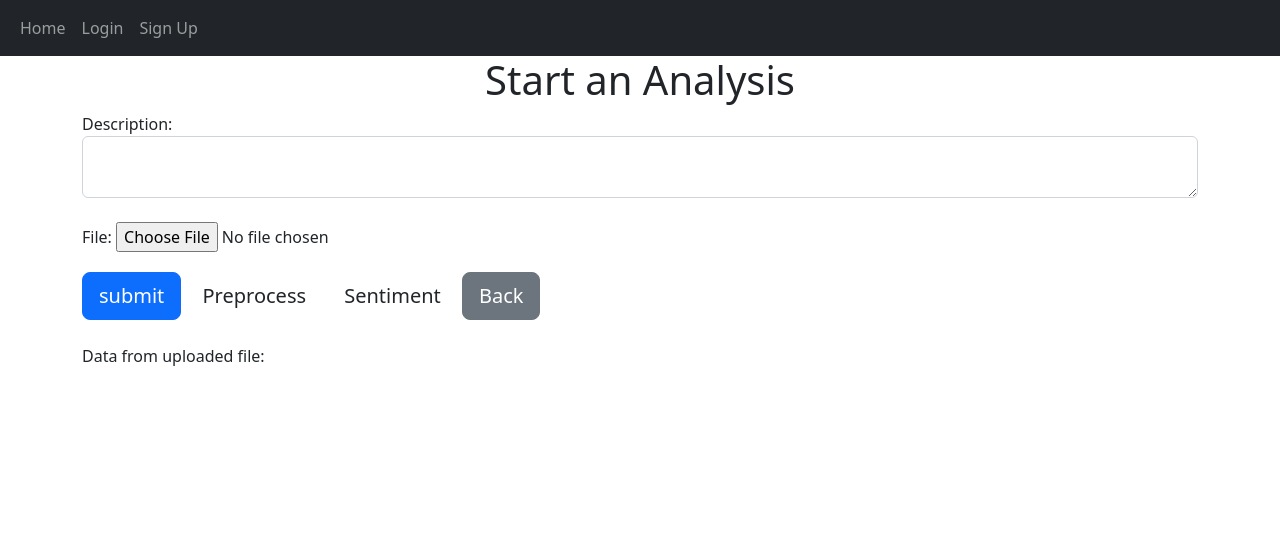
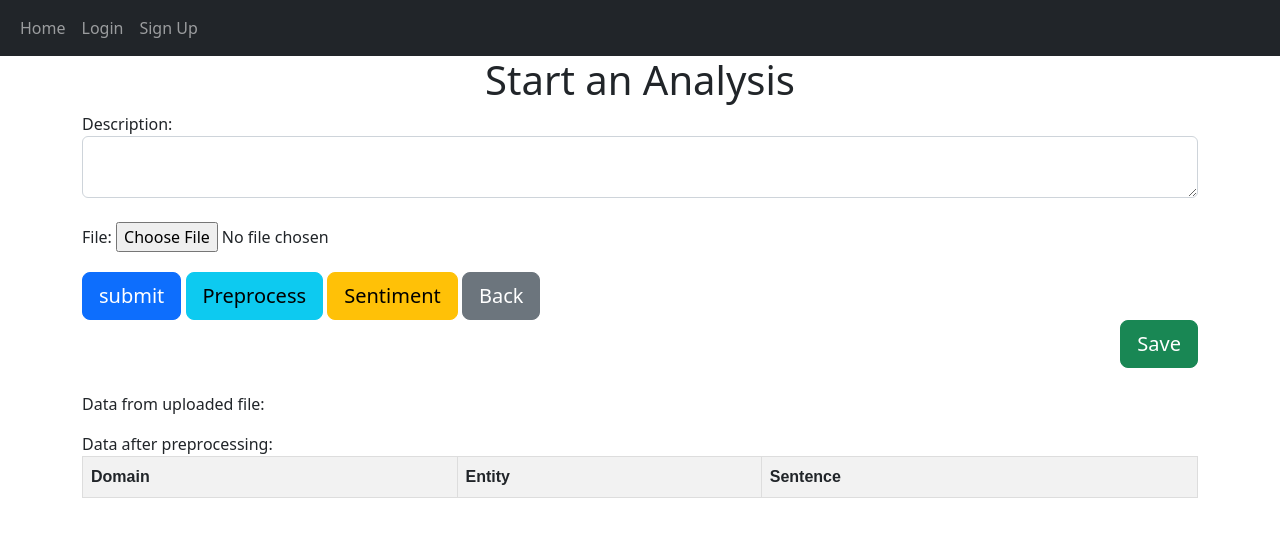
Before and after one commit to dtepp/PLP, a Flask app: page /create-post in a window 1280 px wide. Shown: the top 537 px of the page. Run offline with Flask 2, Linux system fonts and the light colour scheme; lists and menus that the app fills with data are empty; parts of the project's set-up code (start-up, migrations or seed data) failed here and were passed over; some libraries are stand-ins or nearby versions.

Commit message:
implement preprocess function

```diff
--- a/app.py
+++ b/app.py
@@ -13,7 +13,7 @@ def create_app():
     # Create a Flask app instance
     app = Flask(__name__)
     # Set the secret key for the app
-    app.config['SECRET_KEY'] = "perfetch"
+    app.config['SECRET_KEY'] = "perfetchworld"
     # Set the database URI for the app
     app.config['SQLALCHEMY_DATABASE_URI'] = "sqlite:///database.db"
     app.config['SQLALCHEMY_TRACK_MODIFICATIONS'] = False
--- a/application/DataRelated/Dataprepocessing.py
+++ b/application/DataRelated/Dataprepocessing.py
@@ -68,5 +68,5 @@ def getEntity(text):
         categories, keywords = aspectCat(tokens)
         print(sent, categories, keywords)
         data_dict = {"entity": keywords, "domain": categories, "sentence": sent}
-        df = df.append(data_dict, ignore_index=True)
+        df = pd.concat([df,pd.DataFrame([data_dict])], ignore_index=True)
     return  df
--- a/application/views.py
+++ b/application/views.py
@@ -1,13 +1,14 @@
-from flask import Blueprint, render_template, request, flash, redirect, url_for, send_file,jsonify
+from flask import Blueprint, render_template, request, flash, redirect, url_for, send_file,jsonify,session
 from flask_login import login_required, current_user
 from .models import Post, User, Comment, Like, Follower
 import requests
 import io
 import pandas as pd
 from .Database import db
-from .DataRelated.Dataprepocessing import get_all_hyponyms
+from .DataRelated.Dataprepocessing import getEntity
 
 views = Blueprint("views", __name__)
+
 
 
 @views.route("/")
@@ -36,10 +37,12 @@ def create_post():
         text = request.form.get('text')
         # Get uploaded file
         file = request.files.get('file')
-        print(text)
+
         # Check if text is empty
         if  text =="":
             flash("Evaluation description cannot be empty", category="error")
+        elif  file.filename=="":
+            flash("Please select a file to upload.", category="error")
         else:
             # Read file content
             file_content = file.read()
@@ -47,7 +50,7 @@ def create_post():
 
             if file_extension in {'xls', 'xlsx'}:
                 # Read Excel data using pandas
-                df = pd.read_excel(io.BytesIO(file_content))
+                df = pd.read_excel(io.BytesIO(file_content),header=0)
 
             elif file_extension == 'csv':
                 # Read CSV data using pandas
@@ -57,14 +60,14 @@ def create_post():
                 # Iterate through each encoding format and try reading the CSV file
                 for encoding in encoding_formats:
                     try:
-                        df = pd.read_csv(io.BytesIO(file_content), encoding=encoding)
+                        df = pd.read_csv(io.BytesIO(file_content), encoding=encoding, header=0)
                         break
                     except UnicodeDecodeError:
                         continue
             # Convert DataFrame to dictionary
 
             data = df.values.tolist()
-
+            session['data'] = data
             return jsonify(data)
             # # Create new post object with text and current user's ID
             # post = Post(text=text, author=current_user.id)
@@ -197,3 +200,23 @@ def like(post_id):
 
     # Redirect to the home page
     return redirect(url_for('views.home'))
+
+
+
+@views.route("/preprocess", methods=['POST'])
+def preprocess():
+    # Process the uploaded file data and return the processed data
+    # You can update this logic based on your specific preprocessing requirements
+
+    # Example: Process the data by converting all text to uppercase
+    data = session.get('data')
+    result=pd.DataFrame()
+    for item in data:
+
+        text=" ".join(item)
+        processtext= getEntity(text)
+        result=pd.concat([result,processtext],ignore_index=True)
+
+    print(result)
+    # Return the processed data as JSON response
+    return jsonify(result.to_dict(orient='records'))
--- a/requirements.txt
+++ b/requirements.txt
@@ -28,3 +28,4 @@ zipp==3.8.1
 pandas==1.5.3
 openpyxl==3.1.2
 nltk==3.7
+spacy==3.5.2
--- a/templates/create_post.html
+++ b/templates/create_post.html
@@ -3,11 +3,24 @@
 {% block content %}
 <h1 align="center">Start an Analysis</h1>
 <style>
-#file-data{
+.displaydata{
     white-space: pre-wrap;
     word-wrap: break-word;
 }
-
+#process-data {
+    font-family: Arial, sans-serif;
+}
+#process-data th, #process-data td {
+    border: 1px solid #ddd;
+    padding: 8px;
+    text-align: left;
+}
+#process-data th {
+    background-color: #f2f2f2;
+}
+#process-data tbody tr:hover {
+    background-color: #f5f5f5;
+}
 </style>
 
 <form method="POST" enctype="multipart/form-data">
@@ -19,9 +32,13 @@
     <br>
     <div align="left" style="margin-top:20px">
         <button type="submit" class="btn btn-lg btn-primary">submit</button>
-        <a href=#><button type="button" class="btn btn-lg ">Preprocess</button></a>
-        <a href=#><button type="button" class="btn btn-lg ">Sentiment</button></a>
+        <button type="button" id="preprocess" class="btn btn-lg btn-info">Preprocess</button>
+        <a href=#><button type="button" class="btn btn-lg btn-warning">Sentiment</button></a>
         <a href="\home"><button type="button" class="btn btn-lg btn-secondary">Back</button></a>
+
+    </div>
+    <div align="right">
+        <button id="save" type="button" class="btn btn-lg btn-success">Save</button></a>
     </div>
 
 </form>
@@ -30,9 +47,25 @@
 <!-- Display area for data read from uploaded file -->
 <div align="center" style="width:fit-content">
     <label>Data from uploaded file:</label>
-    <pre id="file-data"></pre>
+    <pre id="file-data" class="displaydata"></pre>
 </div>
 
+<!-- Display area for data Preprocess -->
+<div align="center" style="width:fit-content">
+    <label>Data after preprocessing:</label>
+</div>
+
+<table id="process-data" style="border-collapse: collapse; width: 100%;">
+    <thead style="background-color: #f2f2f2;">
+        <tr>
+            <th >Domain</th>
+            <th >Entity</th>
+            <th >Sentence</th>
+            <!-- Add more columns as needed based on your DataFrame structure -->
+        </tr>
+    </thead>
+    <tbody></tbody>
+</table>
 
 
 
@@ -74,16 +107,11 @@
             var file = fileInput.files[0];
             var textarea = document.getElementById('text');
             var textareaValue = textarea.value;
-
-            if (!file) {
-                alert('Error: Please select a file to upload.');
-                return;
-            }
-
             if (textareaValue=="") {
                 alert('Error: Please input Description to start.');
                 return;
             }
+
 
             var formData = new FormData();
             formData.append('file', file);
@@ -115,8 +143,45 @@
             });
         });
 
+        document.querySelector('#preprocess').addEventListener('click', function() {
+            fetch('/preprocess', {
+                method: 'POST'
+            })
+            .then(response => response.json())
+            .then(data => {
 
-}
+                var tableBodyElement = document.querySelector('#process-data tbody');
+            tableBodyElement.innerHTML = ''; // Clear existing table body
+
+            // Iterate through each row in the data
+            data.forEach(function(row) {
+                // Create a new row (TR) element
+                var rowElement = document.createElement('tr');
+
+                // Iterate through each column in the row
+                for (var key in row) {
+                    // Create a new cell (TD) element
+                    var cellElement = document.createElement('td');
+                    cellElement.textContent = row[key];
+
+                    // Append the cell to the row
+                    rowElement.appendChild(cellElement);
+                }
+
+                // Append the row to the table body
+                tableBodyElement.appendChild(rowElement);
+                });
+
+                // Append the HTML list to the file-data element
+                fileDataElement.appendChild(listElement);})
+            .catch(error => {
+                console.error('Error:', error);
+            });
+        });
+
+
+    }
+
 
 </script>
 {% endblock %}
```
